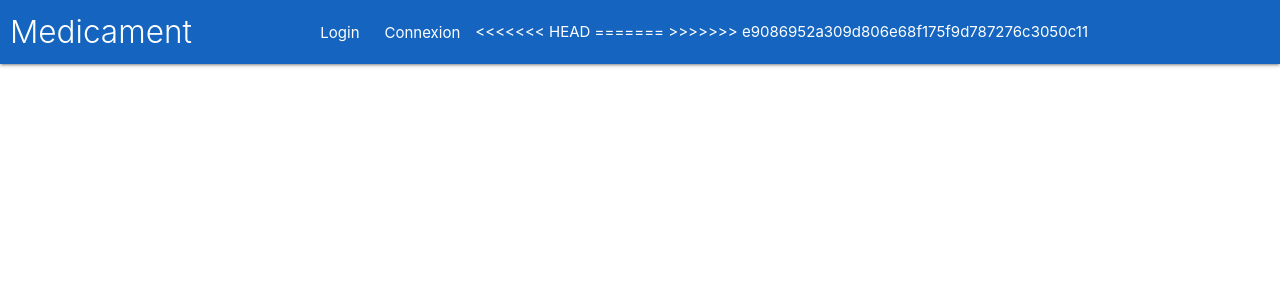
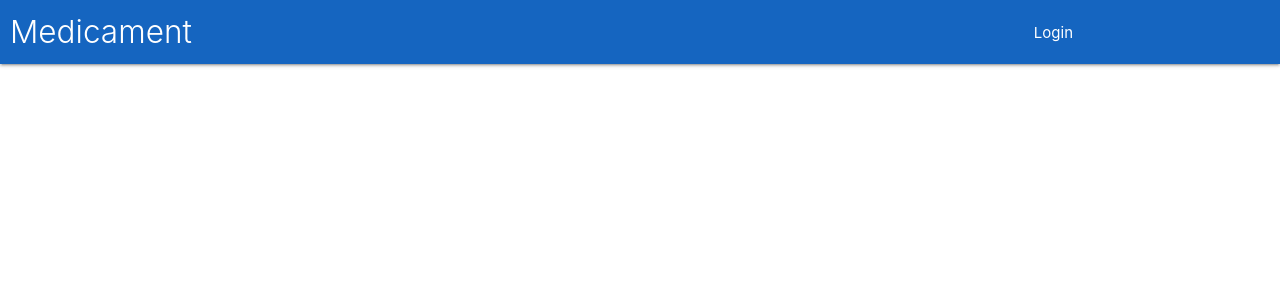
Before and after one commit to alexxxid/Medicament, a Symfony app: template templates/base.html.twig in a window 1280 px wide. Shown: the top 300 px of the page. Run offline with Twig, Linux system fonts and the light colour scheme; the template is opened without the code that fills it, so the values that code supplies are empty; some libraries are stand-ins or nearby versions.

Commit message:
correction

```diff
--- a/templates/base.html.twig
+++ b/templates/base.html.twig
@@ -21,7 +21,6 @@
                 <div class="container">
                     {# MENU POUR LES ORDINATEURS #}
                     <ul class="right hide-on-med-and-down">
-<<<<<<< HEAD
                         {% if not app.user %}
                             <li>
                                 <a href="#modal1" class="modal-trigger waves-effect">Login</a>
@@ -35,11 +34,6 @@
                             </li>
                         {% endif %}
 
-=======
-                        <li>
-                            <a href="#modal1" class="modal-trigger waves-effect">Connexion</a>
-                        </li>
->>>>>>> e9086952a309d806e68f175f9d787276c3050c11
                     </ul>
                     {#  #}
 
@@ -76,11 +70,7 @@
                         <div class="input-field col s12">
                             <i class="material-icons prefix">lock</i>
                             <label for="password">Mot de passe</label>
-<<<<<<< HEAD
                             <input required="required" name="_password" type="password" id="password"/>
-=======
-                            <input type="password" id="password" class="validate"/>
->>>>>>> e9086952a309d806e68f175f9d787276c3050c11
                             <span>
                                 <i class="material-icons prefix" id="reveal">visibility</i>
                             </span>
```
